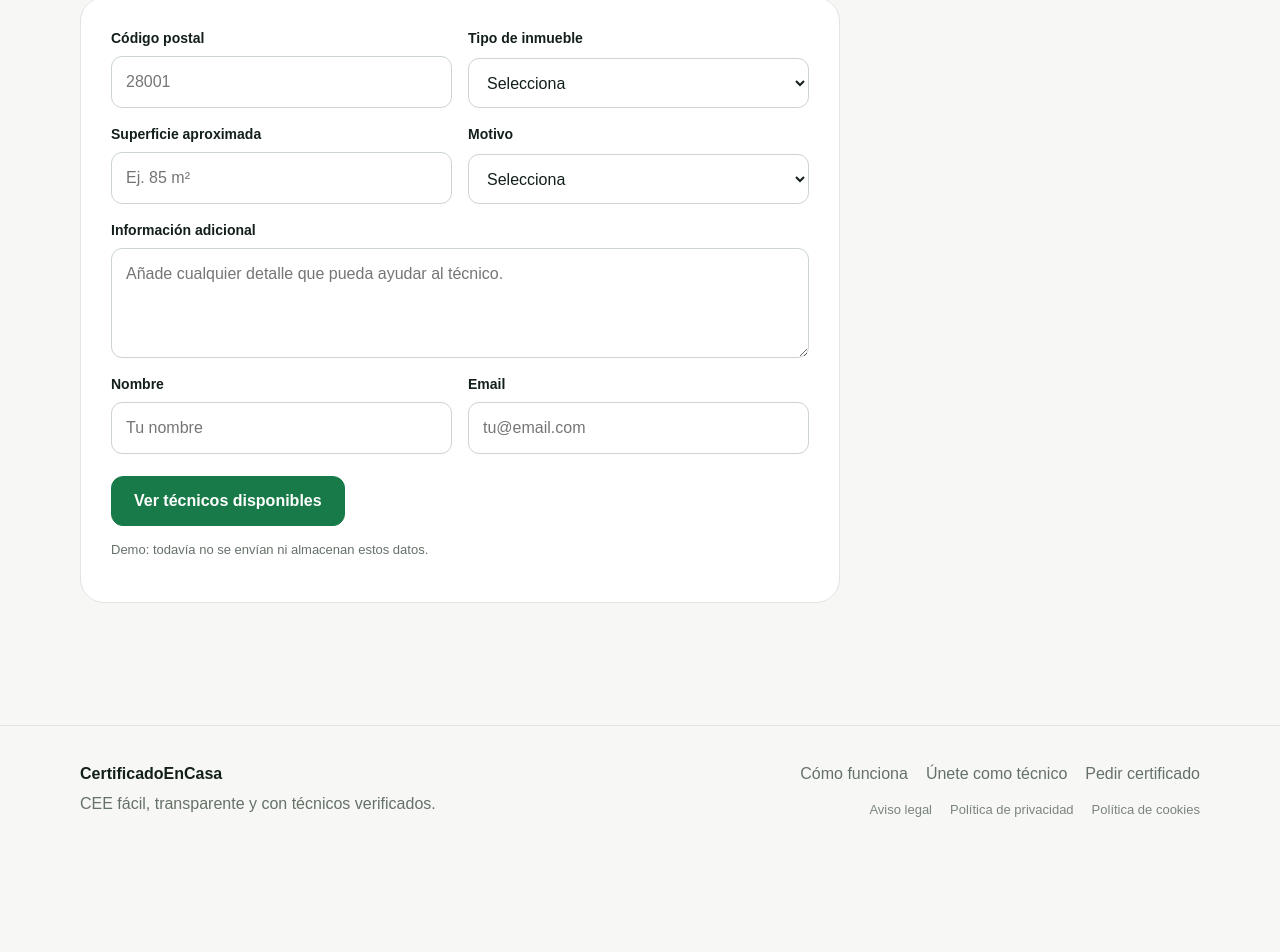
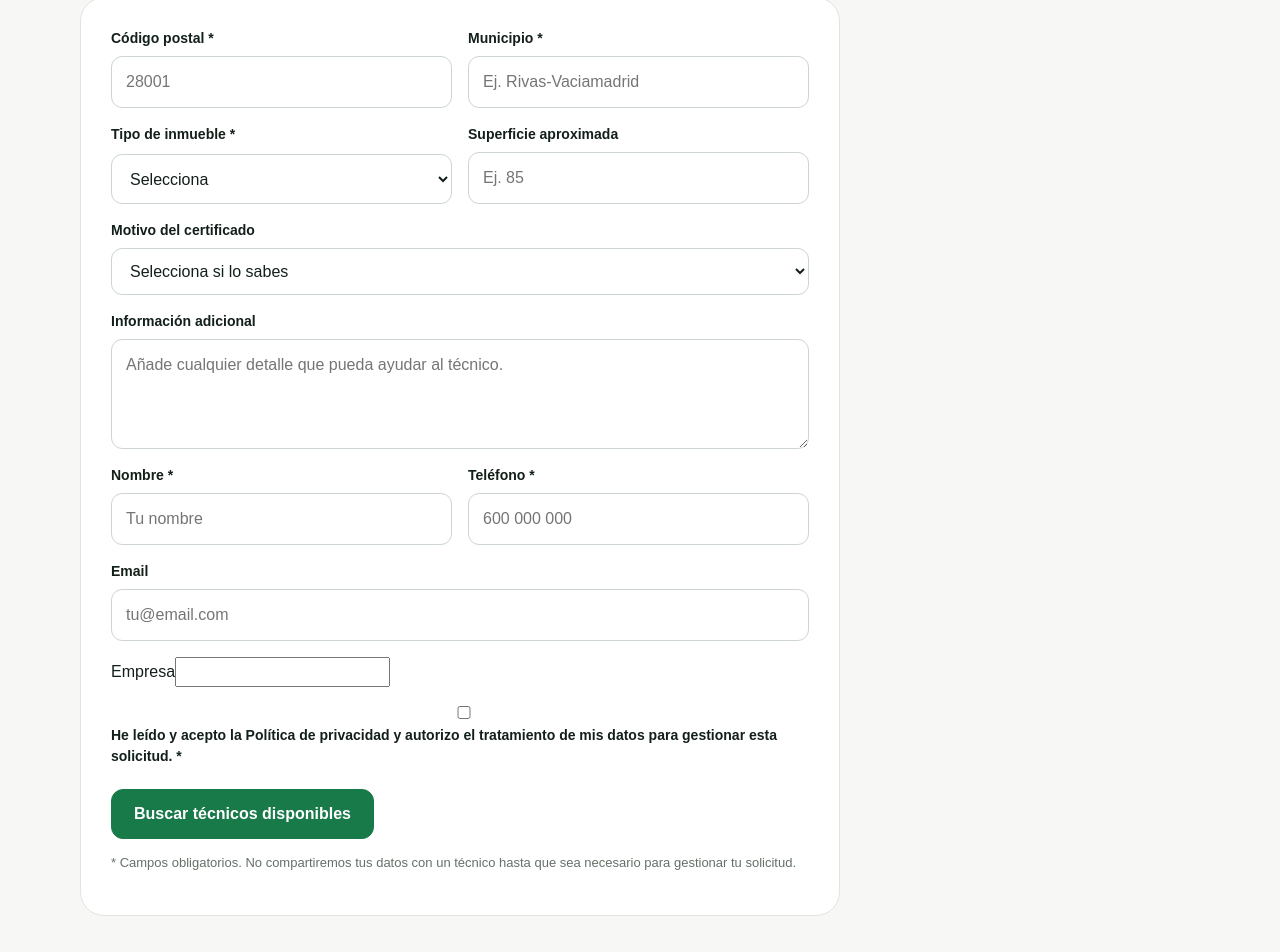
Before and after one commit to Javimenmes96/CertificadoEnCasa, a Next.js app: page /solicitar in a window 1280 px wide. Shown: the part 539-1491 px from the top of the page. Before the commit the page ends 1395 px from the top, so only its background shows below. Built offline with nearby package versions, Linux system fonts and the light colour scheme.

Commit message:
Make certificate request form functional

```diff
--- a/app/solicitar/page.tsx
+++ b/app/solicitar/page.tsx
@@ -1,61 +1,156 @@
+"use client";
+
+import Link from "next/link";
+import { FormEvent, useState } from "react";
+
+type SubmitState = "idle" | "sending" | "success" | "error";
+
 export default function SolicitarPage() {
+  const [submitState, setSubmitState] = useState<SubmitState>("idle");
+  const [message, setMessage] = useState("");
+
+  async function handleSubmit(event: FormEvent<HTMLFormElement>) {
+    event.preventDefault();
+    const form = event.currentTarget;
+    const formData = new FormData(form);
+
+    setSubmitState("sending");
+    setMessage("");
+
+    try {
+      const response = await fetch("/api/leads", {
+        method: "POST",
+        headers: { "Content-Type": "application/json" },
+        body: JSON.stringify({
+          postalCode: formData.get("postalCode"),
+          municipality: formData.get("municipality"),
+          propertyType: formData.get("propertyType"),
+          surfaceM2: formData.get("surfaceM2"),
+          reason: formData.get("reason"),
+          notes: formData.get("notes"),
+          name: formData.get("name"),
+          phone: formData.get("phone"),
+          email: formData.get("email"),
+          privacyAccepted: formData.get("privacy") === "on",
+          company: formData.get("company"),
+        }),
+      });
+
+      const result = await response.json().catch(() => ({}));
+
+      if (!response.ok) {
+        throw new Error(result.error || "No se ha podido enviar la solicitud.");
+      }
+
+      setSubmitState("success");
+      setMessage("Solicitud recibida. Buscaremos técnicos disponibles en tu zona y contactaremos contigo.");
+      form.reset();
+    } catch (error) {
+      setSubmitState("error");
+      setMessage(error instanceof Error ? error.message : "Ha ocurrido un error. Inténtalo de nuevo.");
+    }
+  }
+
   return (
     <>
       <section className="page-hero">
         <div className="container">
           <span className="eyebrow">Pedir certificado</span>
           <h1>Cuéntanos qué inmueble necesitas certificar.</h1>
-          <p>Este formulario es una demo visual. El siguiente paso será conectarlo con la base de datos y usar la ubicación para mostrar técnicos disponibles.</p>
+          <p>
+            Déjanos los datos básicos del inmueble y buscaremos técnicos verificados disponibles en tu zona. Podrás comparar antes de elegir.
+          </p>
         </div>
       </section>
+
       <section className="section">
         <div className="container">
-          <form className="form-card">
+          <form className="form-card" onSubmit={handleSubmit}>
             <div className="form-grid">
               <div className="field">
-                <label htmlFor="postal">Código postal</label>
-                <input id="postal" name="postal" inputMode="numeric" placeholder="28001" />
+                <label htmlFor="postalCode">Código postal *</label>
+                <input id="postalCode" name="postalCode" inputMode="numeric" pattern="[0-9]{5}" maxLength={5} placeholder="28001" required />
               </div>
+
               <div className="field">
-                <label htmlFor="type">Tipo de inmueble</label>
-                <select id="type" name="type" defaultValue="">
+                <label htmlFor="municipality">Municipio *</label>
+                <input id="municipality" name="municipality" placeholder="Ej. Rivas-Vaciamadrid" maxLength={100} required />
+              </div>
+
+              <div className="field">
+                <label htmlFor="propertyType">Tipo de inmueble *</label>
+                <select id="propertyType" name="propertyType" defaultValue="" required>
                   <option value="" disabled>Selecciona</option>
-                  <option>Piso</option>
-                  <option>Vivienda unifamiliar</option>
-                  <option>Local</option>
-                  <option>Oficina</option>
-                  <option>Otro</option>
+                  <option value="Piso">Piso</option>
+                  <option value="Vivienda unifamiliar">Vivienda unifamiliar</option>
+                  <option value="Local">Local</option>
+                  <option value="Oficina">Oficina</option>
+                  <option value="Otro">Otro</option>
                 </select>
               </div>
+
               <div className="field">
-                <label htmlFor="surface">Superficie aproximada</label>
-                <input id="surface" name="surface" inputMode="numeric" placeholder="Ej. 85 m²" />
+                <label htmlFor="surfaceM2">Superficie aproximada</label>
+                <input id="surfaceM2" name="surfaceM2" type="number" inputMode="numeric" min="1" max="100000" placeholder="Ej. 85" />
               </div>
-              <div className="field">
-                <label htmlFor="reason">Motivo</label>
+
+              <div className="field full">
+                <label htmlFor="reason">Motivo del certificado</label>
                 <select id="reason" name="reason" defaultValue="">
-                  <option value="" disabled>Selecciona</option>
-                  <option>Venta</option>
-                  <option>Alquiler</option>
-                  <option>Ayuda o subvención</option>
-                  <option>Otro</option>
+                  <option value="">Selecciona si lo sabes</option>
+                  <option value="Venta">Venta</option>
+                  <option value="Alquiler">Alquiler</option>
+                  <option value="Ayuda o subvención">Ayuda o subvención</option>
+                  <option value="Otro">Otro</option>
                 </select>
               </div>
+
               <div className="field full">
                 <label htmlFor="notes">Información adicional</label>
-                <textarea id="notes" name="notes" placeholder="Añade cualquier detalle que pueda ayudar al técnico." />
+                <textarea id="notes" name="notes" maxLength={1500} placeholder="Añade cualquier detalle que pueda ayudar al técnico." />
               </div>
+
               <div className="field">
-                <label htmlFor="name">Nombre</label>
-                <input id="name" name="name" placeholder="Tu nombre" />
+                <label htmlFor="name">Nombre *</label>
+                <input id="name" name="name" autoComplete="name" maxLength={120} placeholder="Tu nombre" required />
               </div>
+
               <div className="field">
+                <label htmlFor="phone">Teléfono *</label>
+                <input id="phone" name="phone" type="tel" autoComplete="tel" maxLength={30} placeholder="600 000 000" required />
+              </div>
+
+              <div className="field full">
                 <label htmlFor="email">Email</label>
-                <input id="email" name="email" type="email" placeholder="tu@email.com" />
+                <input id="email" name="email" type="email" autoComplete="email" maxLength={200} placeholder="tu@email.com" />
+              </div>
+
+              <div className="honeypot" aria-hidden="true">
+                <label htmlFor="company">Empresa</label>
+                <input id="company" name="company" tabIndex={-1} autoComplete="off" />
+              </div>
+
+              <div className="field full checkbox-field">
+                <label>
+                  <input type="checkbox" name="privacy" required />
+                  <span>
+                    He leído y acepto la <Link href="/politica-de-privacidad">Política de privacidad</Link> y autorizo el tratamiento de mis datos para gestionar esta solicitud. *
+                  </span>
+                </label>
               </div>
             </div>
-            <button className="button" type="button" style={{ marginTop: 22 }}>Ver técnicos disponibles</button>
-            <p className="form-note">Demo: todavía no se envían ni almacenan estos datos.</p>
+
+            <button className="button" type="submit" disabled={submitState === "sending"} style={{ marginTop: 22 }}>
+              {submitState === "sending" ? "Enviando…" : "Buscar técnicos disponibles"}
+            </button>
+
+            <p className="form-note">* Campos obligatorios. No compartiremos tus datos con un técnico hasta que sea necesario para gestionar tu solicitud.</p>
+
+            {message && (
+              <div className={`form-status ${submitState === "success" ? "success" : "error"}`} role="status" aria-live="polite">
+                {message}
+              </div>
+            )}
           </form>
         </div>
       </section>
```
